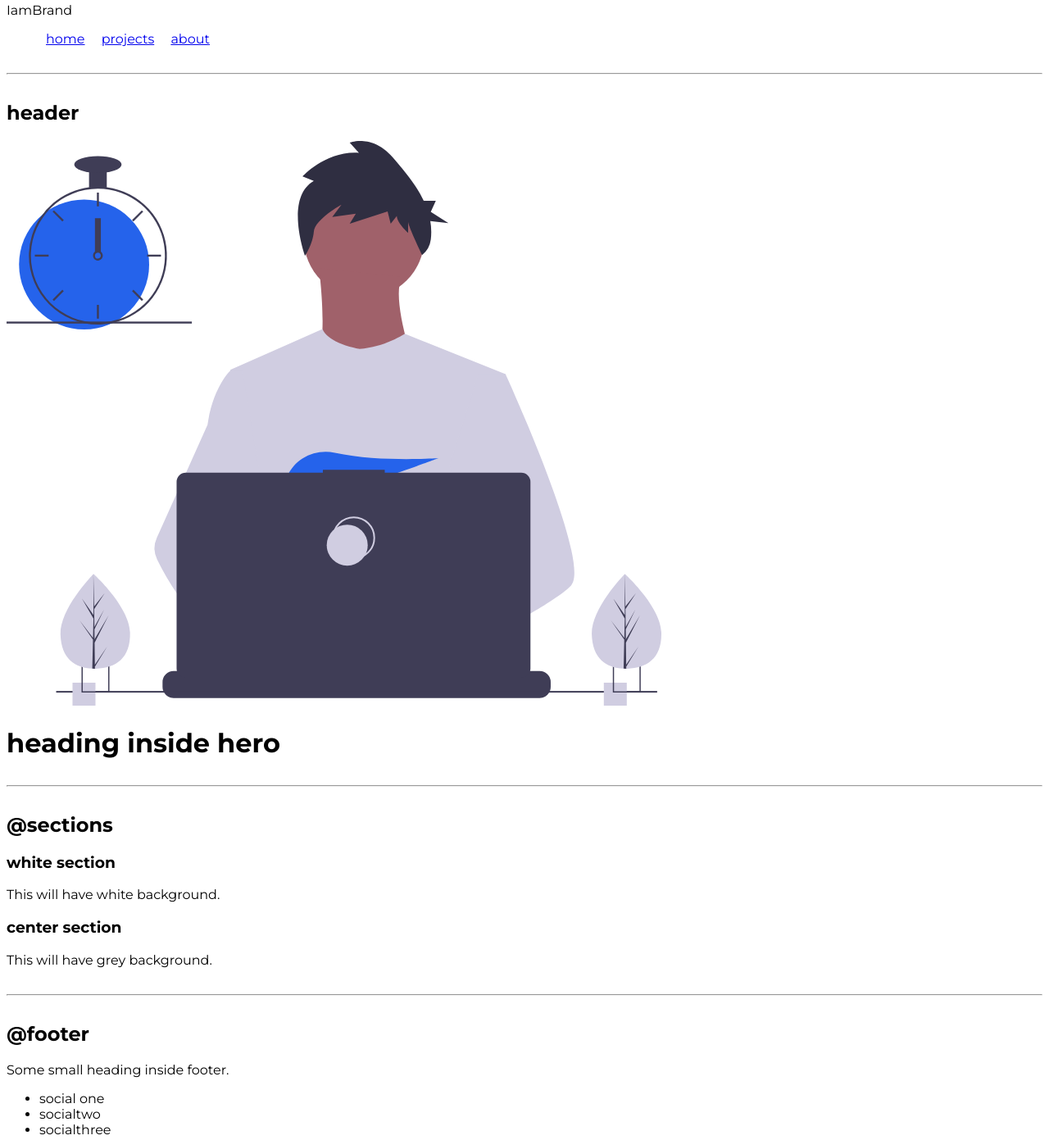
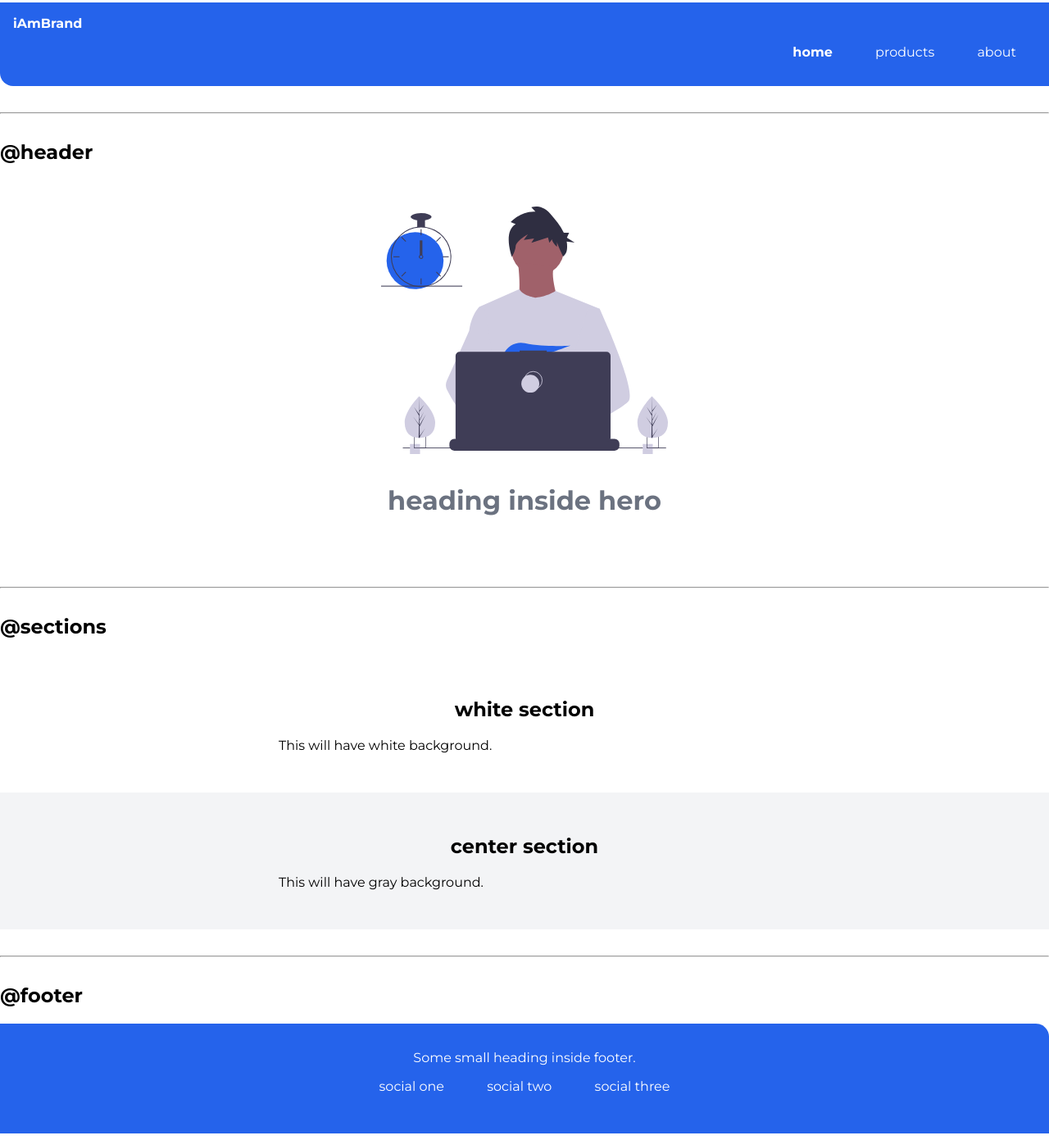
Before and after one commit to hardikarora2311/component-library, a plain HTML site: page index.html in a window 1280 px wide. Shown: the part 1362-2753 px from the top of the page at 82% size. Drawn offline with Linux system fonts and the light colour scheme.

Commit message:
css: styling complete

```diff
--- a/index.html
+++ b/index.html
@@ -6,7 +6,7 @@
     <meta http-equiv="X-UA-Compatible" content="IE=edge">
     <meta name="viewport" content="width=device-width, initial-scale=1.0">
     <title>hardik's component library</title>
-    <link href="styles.css" rel="stylesheet"/>
+    <link href="styles.css" rel="stylesheet" />
 </head>
 
 <body>
@@ -27,7 +27,7 @@
     <div class="container container-fluid">This is a fluid container, it will go till the end of the page.</div>
 
     <h3>@center container</h3>
-    <div class= "container container-center">This is a centered container, it will go till the specified width.</div>
+    <div class="container container-center">This is a centered container, it will go till the specified width.</div>
     <hr>
 
     <h2>@links</h2>
@@ -46,9 +46,9 @@
 
     <h3> unordered inline list</h3>
     <ul class="list-non-bullet">
-        <li class= "list-items-inline">inline item one</li>
-        <li class= "list-items-inline">inline item two</li>
-        <li class= "list-items-inline">inline item three</li>
+        <li class="list-items-inline">inline item one</li>
+        <li class="list-items-inline">inline item two</li>
+        <li class="list-items-inline">inline item three</li>
     </ul>
 
     <h3>reverse order list</h3>
@@ -60,51 +60,64 @@
     <hr>
 
     <h2>@nav</h2>
-    <nav class= "navigation">
-        <div class="navBrand">IamBrand</div>
-        <ul class="list-not-bullet">
+    <nav class="navigation">
+        <div class="navBrand">iAmBrand</div>
+        <ul class="list-non-bullet nav-pills">
             <li class="list-items-inline">
-                <a href="/">home</a>
+                <a class="link link-active" href="/">home</a>
             </li>
             <li class="list-items-inline">
-                <a href="/">projects</a>
+                <a class="link" href="/">products</a>
             </li>
             <li class="list-items-inline">
-                <a href="/">about</a>
+                <a class="link" href="/">about</a>
             </li>
         </ul>
     </nav>
     <hr>
 
-    <h2>header</h2>
+    <h2>@header</h2>
 
-    <header>
-        <img src="images/hero.svg" />
-        <h1>heading inside hero</h1>
+    <header class="hero">
+        <img class="hero-image" src="images/hero.svg" />
+        <h1 class="hero-heading">heading inside hero</h1>
     </header>
     <hr>
 
     <h2>@sections</h2>
 
-    <section>
-        <h3>white section</h3>
-        <p>This will have white background.</p>
+    <section class="section">
+        <div class="container container-center">
+            <h1>white section</h1>
+            <p>This will have white background.</p>
+
+        </div>
+
     </section>
-    <section>
-        <h3>center section</h3>
-        <p>This will have grey background.</p>
+    <section class="section ow">
+        <div class="container container-center">
+            <h1>center section</h1>
+            <p>This will have gray background.</p>
+        </div>
+
     </section>
 
     <hr>
 
     <h2>@footer</h2>
 
-    <footer>
-        <div> Some small heading inside footer.</div>
-        <ul>
-            <li>social one</li>
-            <li>socialtwo</li>
-            <li>socialthree</li>
+    <footer class="footer">
+        <div class="footer-heading"> Some small heading inside footer.</div>
+        <ul class="list-non-bullet socials">
+            <li class="list-items-inline">
+                <a class="link" href="/" >social one</a>
+            </li>
+            <li class="list-items-inline">
+                <a class="link" href="/" >social two</a>
+            </li>
+            <li class="list-items-inline">
+                <a class="link" href="/" >social three</a>
+            </li>
         </ul>
     </footer>
 
--- a/styles.css
+++ b/styles.css
@@ -1,43 +1,47 @@
 @import url('https://fonts.googleapis.com/css2?family=Montserrat:wght@400;700&display=swap');
 
 
-:root{
+:root {
 
     --primary-color: #2563EB;
-}
-body{
-    font-family: 'Montserrat', sans-serif;
+    --dark-gray: #6B7280;
+    --off-white: #F3F4F6;
 }
 
-hr{
-    margin:2rem 0rem;
+body {
+    font-family: 'Montserrat', sans-serif;
+    margin: 0px;
+}
+
+hr {
+    margin: 2rem 0rem;
 }
 
 /* container */
-.container{
+.container {
     padding-left: 1rem;
     padding-right: 1rem;
 }
 
-.container-center{
+.container-center {
     max-width: 600px;
     margin: auto;
 }
 
 /* links */
 
-.link{
+.link {
     text-decoration: none;
     padding: 0.5rem 1rem;
 }
 
-.primary-link{
+.primary-link {
     background-color: var(--primary-color);
     border-radius: 0.5rem;
     color: white;
 }
 
-.secondary-link{
+.secondary-link {
     color: var(--primary-color);
     border-radius: 0.5rem;
     border: 1px solid var(--primary-color);
@@ -46,11 +50,89 @@ hr{
 
 /* lists */
 
-.list-non-bullet{
-    list-style:none;
+.list-non-bullet {
+    list-style: none;
 }
 
-.list-items-inline{
+.list-items-inline {
     display: inline;
     padding: 0rem 0.5rem;
 }
+
+
+/* navigation */
+
+.navigation {
+    background-color: var(--primary-color);
+    color: white;
+    padding: 1rem;
+    border-bottom-left-radius: 1rem;
+}
+
+.navigation .nav-pills {
+    text-align: right;
+}
+
+.navigation .navBrand {
+    font-weight: bold;
+}
+
+.navigation .link {
+    color: white;
+
+}
+
+.navigation .link-active {
+    font-weight: bold;
+}
+
+
+/* header */
+
+.hero {
+    padding: 2rem;
+}
+
+.hero .hero-image {
+    max-width: 350px;
+    display: block;
+    margin: auto;
+}
+
+.hero .hero-heading {
+    color: var(--dark-gray);
+    padding-top: 1rem;
+    text-align: center;
+}
+
+/* section */
+
+.section{
+    padding: 2rem;
+}
+
+.section h1 {
+    text-align: center;
+}
+
+.ow{
+    background-color: var(--off-white);
+}
+
+/* footer */
+
+.footer{
+    background-color: var(--primary-color);
+    padding: 2rem 1rem;
+    text-align: center;
+    color: white;
+    border-top-right-radius: 1rem;
+}
+
+.footer .link{
+    color: white;
+}
+
+.footer ul{
+    padding-inline-start: 0px;
+}
```
